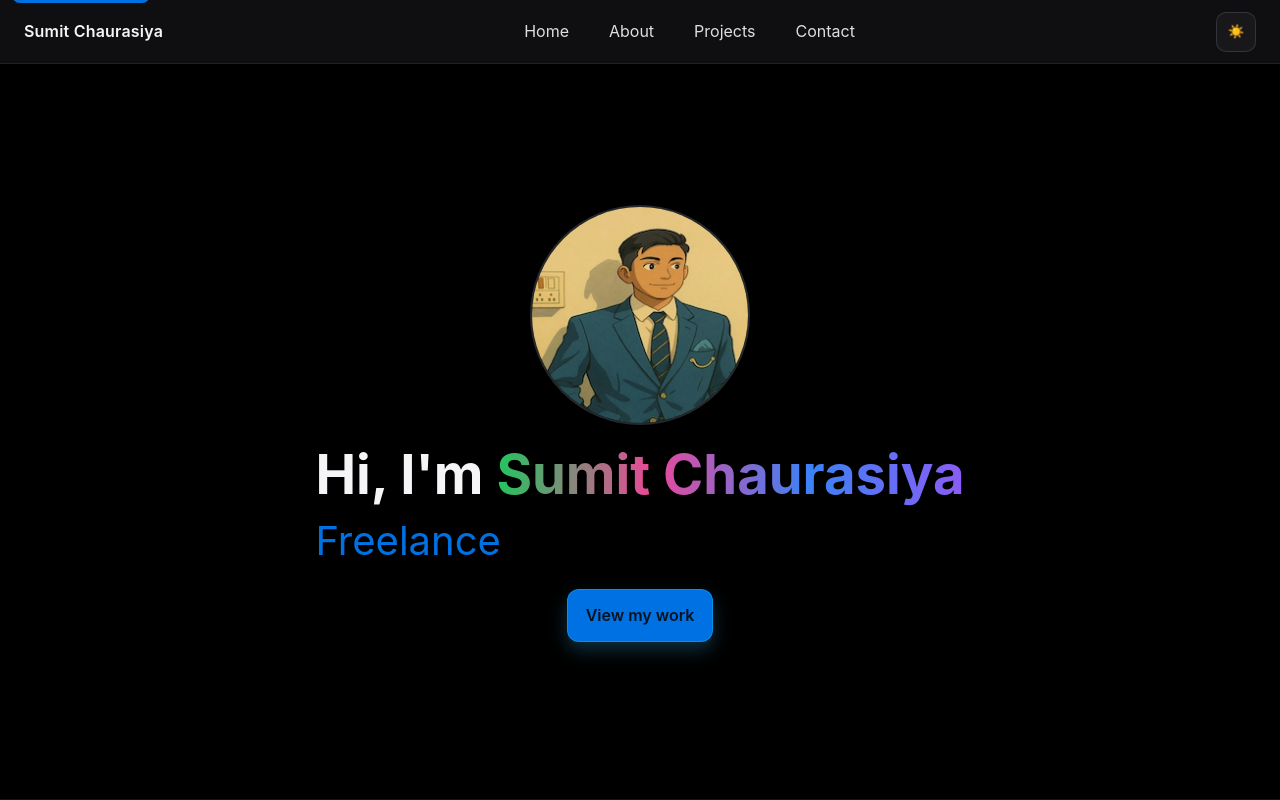
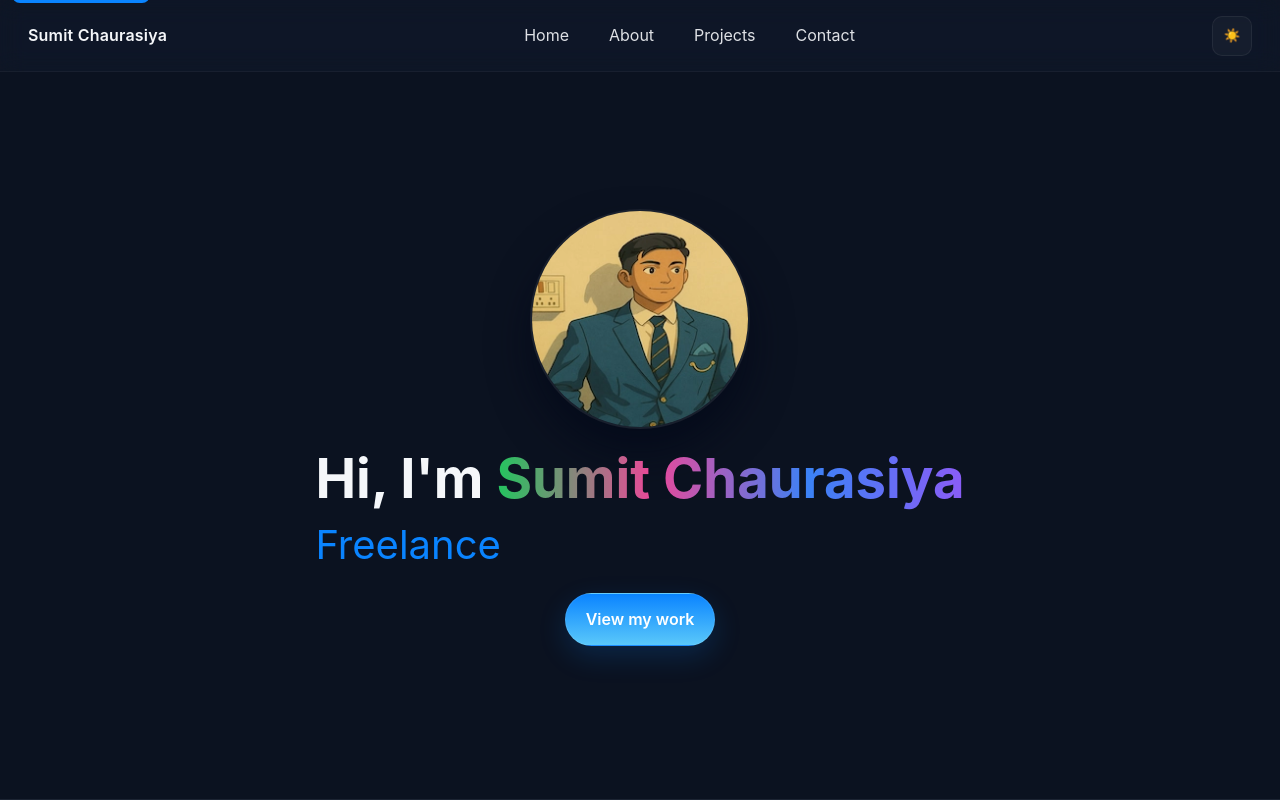
Before and after one commit to Sumit-Chaurasiya-04/Portfolio, a plain HTML site: page index.html in a window 1280 px wide. Shown: the top 800 px of the page. Drawn offline with Linux system fonts and the light colour scheme.

Commit message:
style: redesign CSS to Apple-inspired theme

```diff
--- a/style.css
+++ b/style.css
@@ -1,25 +1,26 @@
 :root {
     /* Apple-inspired dark theme (default) */
-    --bg: #000000;
-    --surface: #1d1d1f;
-    --text: #f5f5f7;
-    --muted: #a1a1a6;
-    --accent: #0071e3;
-    --accent-2: #0a84ff;
-    --nav-height: 64px;
-    --radius: 12px;
-    --shadow: 0 20px 30px rgba(0,0,0,0.35);
-    --card-bg: rgba(255, 255, 255, 0.04);
+    --bg: #0b1220;
+    --surface: rgba(255,255,255,0.03);
+    --text: #f5f7fa;
+    --muted: #9aa6b8;
+    --accent: #0a84ff;
+    --accent-2: #5ac8fa;
+    --nav-height: 72px;
+    --radius: 14px;
+    --shadow: 0 18px 36px rgba(2,6,23,0.6);
+    --card-bg: rgba(255,255,255,0.03);
+    --glass: linear-gradient(180deg, rgba(255,255,255,0.02), rgba(255,255,255,0.01));
   }
 
-  /* Light theme overrides */
+  /* Light theme overrides (Apple-like) */
   :root.light {
-    --bg: #ffffff;
-    --surface: #f5f5f7;
-    --text: #1d1d1f;
-    --muted: #6e6e73;
-    --accent: #0071e3;
-    --accent-2: #0a84ff;
+    --bg: #f6f7fb;
+    --surface: rgba(255,255,255,0.9);
+    --text: #0b1220;
+    --muted: #6b7280;
+    --accent: #007aff;
+    --accent-2: #34c3ff;
     --card-bg: #ffffff;
   }
 
@@ -83,10 +84,10 @@
     display: flex;
     align-items: center;
     justify-content: space-between;
-    padding: 0 24px;
-    background: rgba(22, 22, 24, 0.72);
-    backdrop-filter: blur(10px);
-    border-bottom: 1px solid rgba(148, 163, 184, 0.12);
+  padding: 0 28px;
+  background: rgba(255,255,255,0.02);
+  backdrop-filter: blur(12px) saturate(120%);
+  border-bottom: 1px solid rgba(255,255,255,0.04);
     z-index: 1000;
   }
 
@@ -131,8 +132,8 @@
     width: 40px;
     height: 40px;
     border-radius: 10px;
-    border: 1px solid rgba(148, 163, 184, 0.2);
-    background: rgba(255,255,255,0.04);
+  border: 1px solid rgba(255,255,255,0.06);
+  background: var(--surface);
   color: var(--text);
     cursor: pointer;
   }
@@ -144,8 +145,8 @@
     width: 40px;
     height: 40px;
     border-radius: 10px;
-    border: 1px solid rgba(148, 163, 184, 0.2);
-    background: rgba(255,255,255,0.04);
+  border: 1px solid rgba(255,255,255,0.06);
+  background: var(--surface);
   color: var(--text);
     cursor: pointer;
     transition: transform 160ms ease, background 160ms ease, border-color 160ms ease;
@@ -220,8 +221,8 @@
     height: 220px;
     object-fit: cover;
     border-radius: 50%;
-    border: 2px solid rgba(148, 163, 184, 0.25);
-    box-shadow: 0 20px 30px rgba(0,0,0,0.35);
+  border: 2px solid rgba(255,255,255,0.06);
+  box-shadow: 0 24px 40px rgba(2,6,23,0.6);
     margin: 0 auto 18px;
   }
 
@@ -288,21 +289,21 @@
   .cta-button,
   .contact-form button {
     display: inline-block;
-    background: var(--accent);
-    color: #06131f;
+  background: linear-gradient(180deg, var(--accent), var(--accent-2));
+  color: white;
   font-weight: 600;
-    padding: 12px 18px;
-    border-radius: var(--radius);
-    border: 1px solid rgba(14,165,233,0.6);
-    box-shadow: 0 8px 18px rgba(56, 189, 248, 0.25);
+  padding: 12px 20px;
+  border-radius: 999px; /* pill */
+  border: 1px solid rgba(255,255,255,0.08);
+  box-shadow: 0 10px 28px rgba(10,132,255,0.18);
     transition: transform 180ms ease, box-shadow 180ms ease, filter 180ms ease;
   }
 
   .cta-button:hover,
   .contact-form button:hover {
-    transform: translateY(-2px);
-    box-shadow: 0 14px 30px rgba(56, 189, 248, 0.35);
-    filter: saturate(1.1);
+  transform: translateY(-2px) scale(1.01);
+  box-shadow: 0 18px 36px rgba(10,132,255,0.22);
+  filter: saturate(1.06);
   }
 
   /* Sections Base */
@@ -328,7 +329,7 @@
   /* Contact section enhanced styling */
   .contact {
   padding: 96px 20px;
-    background: linear-gradient(180deg, rgba(56,189,248,0.06) 0%, rgba(99,102,241,0.06) 100%);
+  background: linear-gradient(180deg, rgba(255,255,255,0.02), rgba(255,255,255,0.01));
     position: relative;
     overflow: hidden;
   }
@@ -359,7 +360,7 @@
     right: -120px;
     width: 360px;
     height: 360px;
-    background: radial-gradient(circle at 30% 30%, rgba(56,189,248,0.55), rgba(56,189,248,0.15) 60%, transparent 70%);
+  background: radial-gradient(circle at 30% 30%, rgba(10,132,255,0.35), rgba(10,132,255,0.12) 60%, transparent 70%);
     animation: float1 14s ease-in-out infinite alternate;
   }
 
@@ -368,7 +369,7 @@
     bottom: -120px;
     width: 420px;
     height: 420px;
-    background: radial-gradient(circle at 60% 60%, rgba(99,102,241,0.5), rgba(99,102,241,0.12) 60%, transparent 70%);
+  background: radial-gradient(circle at 60% 60%, rgba(80,84,240,0.32), rgba(80,84,240,0.10) 60%, transparent 70%);
     animation: float2 18s ease-in-out infinite alternate;
   }
 
@@ -492,10 +493,10 @@
 
   .skill-card {
   background: var(--card-bg);
-    border: 1px solid rgba(148, 163, 184, 0.16);
-    border-radius: var(--radius);
-    padding: 16px;
-    box-shadow: 0 2px 10px rgba(0,0,0,0.12);
+  border: 1px solid rgba(255,255,255,0.04);
+  border-radius: calc(var(--radius) + 6px);
+  padding: 18px;
+  box-shadow: 0 10px 30px rgba(2,6,23,0.5);
     transition: transform 300ms ease, box-shadow 300ms ease, border-color 300ms ease;
     will-change: transform, box-shadow;
   }
@@ -506,9 +507,9 @@
   }
 
   .skill-card:hover {
-    transform: translateY(-3px) scale(1.02);
-    box-shadow: 0 12px 24px rgba(0,0,0,0.2), 0 0 0 6px rgba(56, 189, 248, 0.08);
-    border-color: rgba(56, 189, 248, 0.35);
+  transform: translateY(-4px) scale(1.02);
+  box-shadow: 0 22px 46px rgba(2,6,23,0.5), 0 0 0 6px rgba(10,132,255,0.06);
+  border-color: rgba(10,132,255,0.12);
   }
 
   /* Projects */
@@ -521,23 +522,23 @@
 
   .project-card {
   background: var(--card-bg);
-    border: 1px solid rgba(148, 163, 184, 0.16);
-    border-radius: var(--radius);
+  border: 1px solid rgba(255,255,255,0.04);
+  border-radius: calc(var(--radius) + 4px);
   overflow: hidden;
   transition: transform 220ms ease, box-shadow 220ms ease, border-color 220ms ease;
-    box-shadow: 0 2px 10px rgba(0,0,0,0.2);
+  box-shadow: 0 14px 36px rgba(2,6,23,0.45);
   }
 
   .project-card:hover {
-    transform: translateY(-4px);
-    box-shadow: 0 14px 30px rgba(0,0,0,0.35);
-    border-color: rgba(56, 189, 248, 0.35);
+  transform: translateY(-6px) scale(1.01);
+  box-shadow: 0 26px 60px rgba(2,6,23,0.6);
+  border-color: rgba(10,132,255,0.18);
   }
 
   .project-thumb {
   margin: 0;
-    background: rgba(148, 163, 184, 0.08);
-    border-bottom: 1px solid rgba(148, 163, 184, 0.12);
+  background: rgba(255,255,255,0.02);
+  border-bottom: 1px solid rgba(255,255,255,0.04);
   }
   .project-thumb img {
     width: 100%;
@@ -570,8 +571,8 @@
   .badges li {
     padding: 6px 10px;
     border-radius: 999px;
-    background: rgba(148, 163, 184, 0.12);
-    border: 1px solid rgba(148, 163, 184, 0.18);
+  background: rgba(255,255,255,0.03);
+  border: 1px solid rgba(255,255,255,0.04);
     color: var(--text);
     font-size: 0.875rem;
   }
```
Also changed, not shown: assets/projects/portfolio.svg (added), assets/projects/stock.svg (added), assets/projects/tiny-tot.svg (added). Lines whose indentation alone changed are shown as unchanged.
